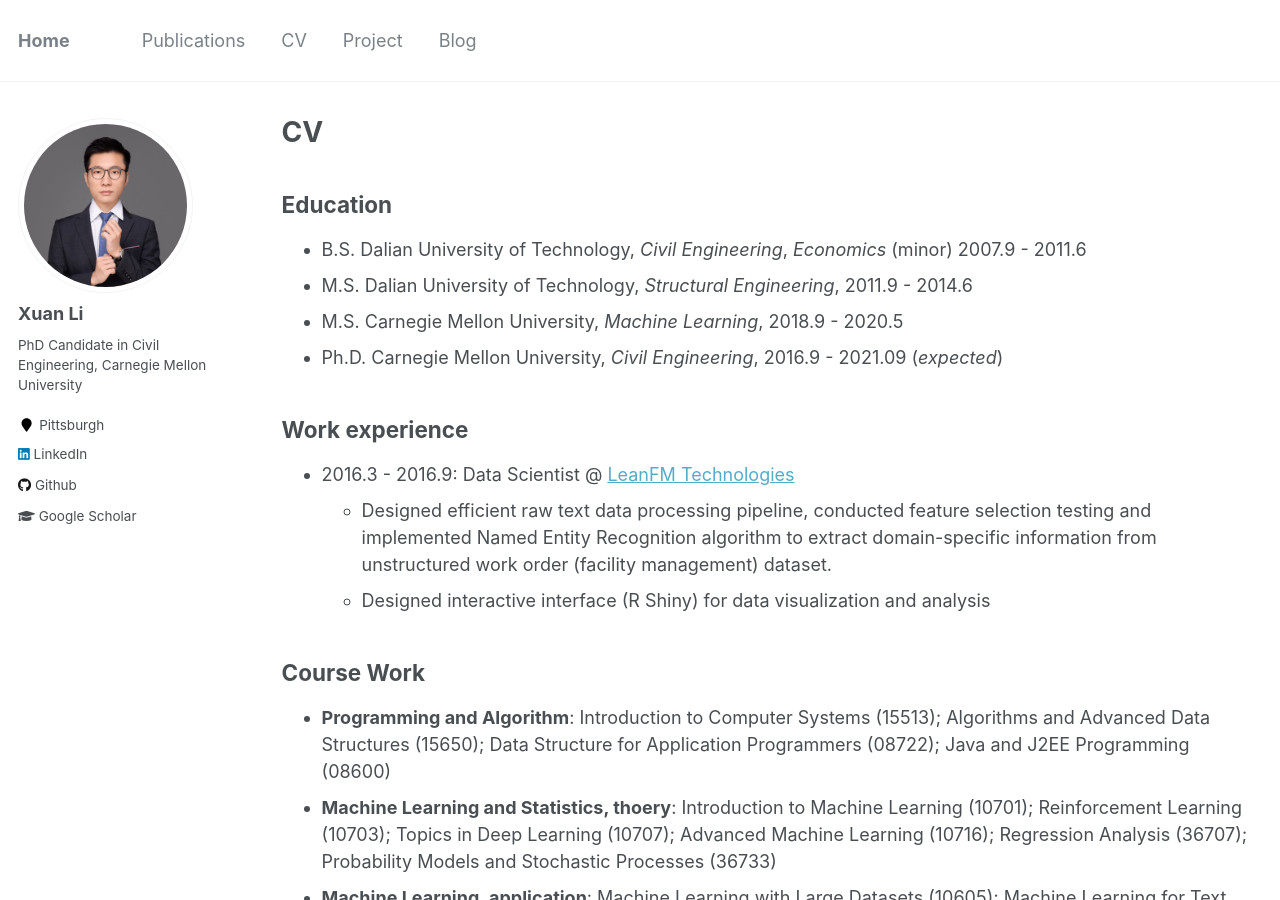
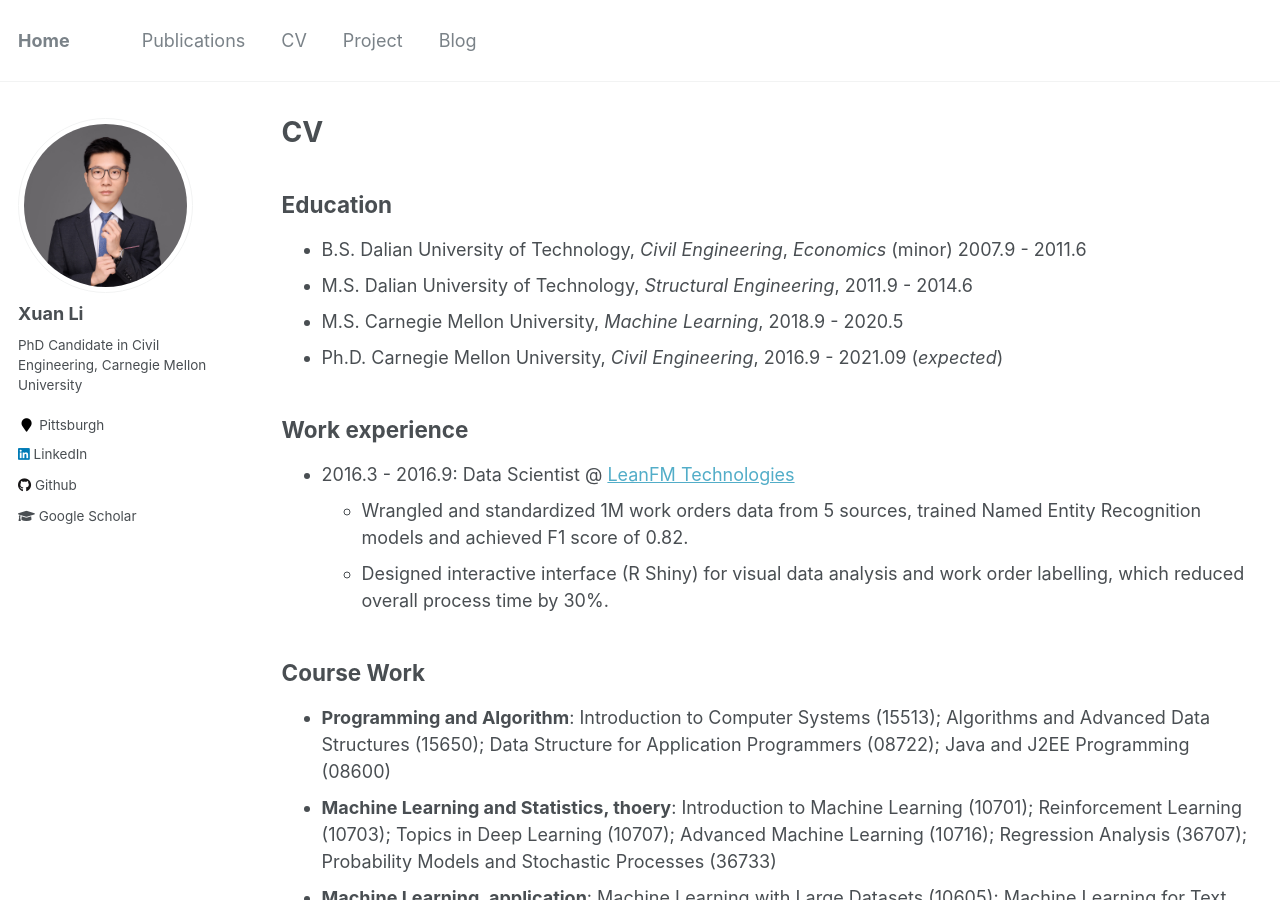
Before and after one commit to milanlx/milanlx.github.io, a Jekyll site: the page built from _pages/cv.md, in a window 1280 px wide and 900 px high. Built offline with Jekyll 4.4.1, drawn with Linux system fonts in a browser that asks for light colours.

Commit message:
Update cv.md

```diff
--- a/_pages/cv.md
+++ b/_pages/cv.md
@@ -20,8 +20,9 @@ Education
 Work experience
 ------
 * 2016.3 - 2016.9: Data Scientist @  [LeanFM Technologies](http://www.leanfmtech.com/)
-  * Designed efficient raw text data processing pipeline, conducted feature selection testing and implemented Named Entity Recognition algorithm to extract domain-specific information from unstructured work order (facility management) dataset.
-  * Designed interactive interface (R Shiny) for data visualization and analysis
+  * Wrangled and standardized 1M work orders data from 5 sources, trained Named Entity Recognition models and achieved F1 score of 0.82.
+  * Designed interactive interface (R Shiny) for visual data analysis and work order labelling, which reduced overall process time by 30%.
+
 
 
 Course Work
```
